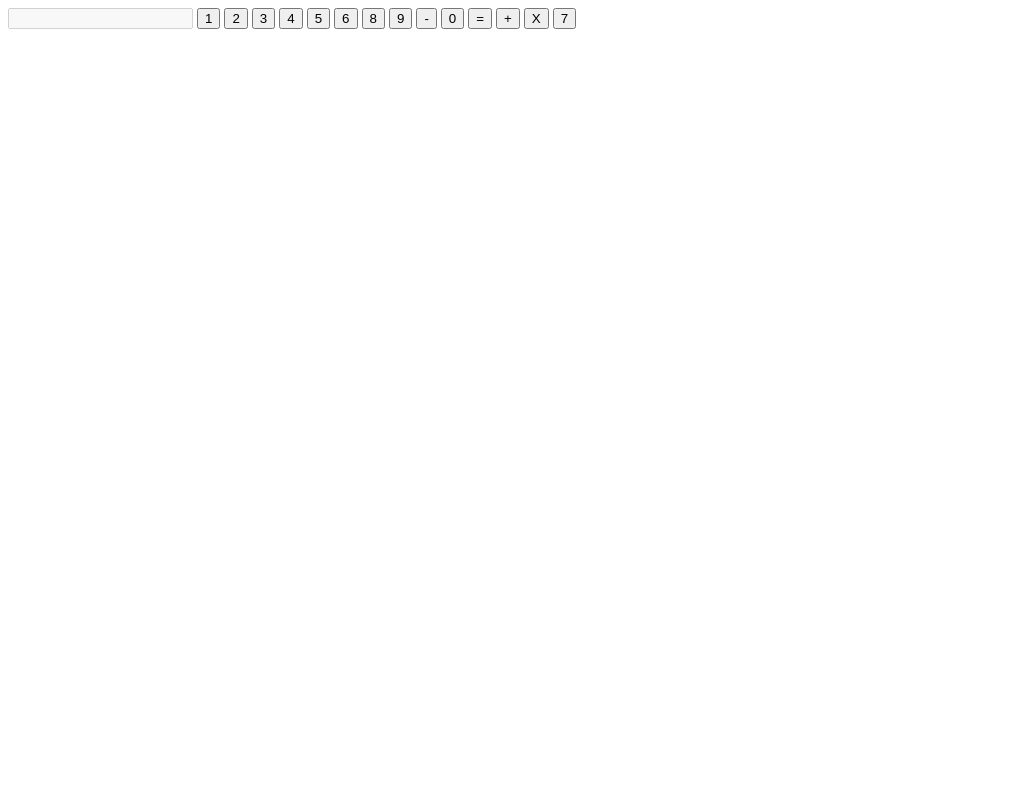
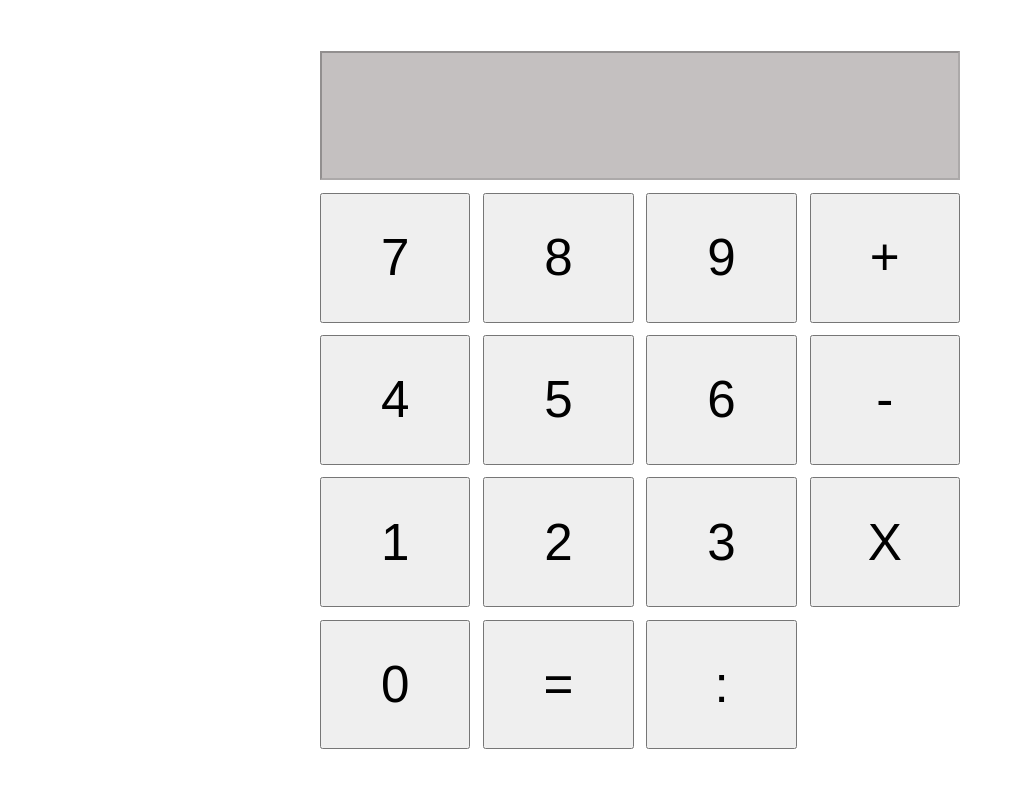
Before and after one commit to Nicociara/Taschenrechner, a plain HTML site: page index.html in a window 1280 px wide. Shown: the whole page, without its empty margins (0-1015 px from the left). Drawn offline with nearby package versions, Linux system fonts and the light colour scheme; files that its build step writes are made by us from their sources.

Commit message:
taschenrechner fertiggestellt

```diff
--- a/index.html
+++ b/index.html
@@ -5,45 +5,48 @@
         <meta name="viewport" content="width=device-width, initial-scale=1.0">
         <title>Taschenrechner</title>
         <script src="https://code.jquery.com/jquery-3.6.0.min.js" integrity="sha256-/xUj+3OJU5yExlq6GSYGSHk7tPXikynS7ogEvDej/m4=" crossorigin="anonymous"></script>
+        <link rel="stylesheet" href="style.css">
     </head>
+
     <body>
 
 
         <input type="text" id="textfeld" disabled>
-        <input class="Number"
+        <input class="Number" id="one"
         type="button"
         value="1">
-        <input class="Number"
+        <input class="Number" id="two"
         type="button"
         value="2">
-        <input class="Number"
+        <input class="Number" id="three"
         type="button"
-        value="3">  <input class="Number"
+        value="3">  <input class="Number" id="four"
         type="button"
-        value="4">  <input class="Number"
+        value="4">  <input class="Number" id="five"
         type="button"
-        value="5">  <input class="Number"
+        value="5">  <input class="Number" id="six"
         type="button"
         value="6"
          class="Number"
         type="button"
-        value="7"> <input class="Number"
+        value="7"> <input class="Number" id="eight"
         type="button"
-        value="8"> <input class="Number"
+        value="8"> <input class="Number" id="nine"
         type="button"
-        value="9"> <input class="Number"
+        value="9"> <input class="Number" id="Minus"
         type="button"
-        value="-">  <input class="Number"
+        value="-">  <input class="Number" id="Zerro"
         type="button"
-        value="0"> <input class="Number"
+        value="0"> <input class="Number" id="gleich"
         type="button"
-        value="="> <input class="Number"
+        value="="> <input class="Number" id="Plus"
         type="button"
         value="+">
-        <input class="Number"
+        <input class="Number" id="Mal"
         type="button"
         value="X">
-        <input class="Number" type="button" value="7">
+        <input id="seven" class="Number" type="button" value="7">
+        <input id="geteilt" class="Number" type="button" value=":">
 
         <input type="hidden"  id="geheim" name="versteckt" >
 
@@ -51,11 +54,18 @@
 $( ":button" ).on ("click",function (){
 
 var X =$(this).val ();
-if(X!="-"&&X!="X"&&X!="="&&X!="+"){
+if(X!="-"&&X!="X"&&X!="="&&X!="+"&&X!=":"){
     $ ("input:text").val ($("input:text").val()+X);
 } else if(X!="="){
 $("#geheim").val ($("input:text").val ());
- $("input:text.").val ("");
+ $("input:text").val ("");
+ $(this).addClass("operator");
+
+}else if(X=="="){var F=$(".operator").val();
+if(F=="-"){$("input:text").val(parseInt($("#geheim").val())- parseInt($("#textfeld").val()));}
+ else if(F=="+"){$("input:text").val (parseInt($("#geheim").val())+ parseInt($("#textfeld").val()));}
+else if(F=="X"){$("input:text").val (parseInt($("#geheim").val())* parseInt($("#textfeld").val()));}
+else if(F=="X"){$("input:text").val (parseInt($("#geheim").val())/ parseInt($("#textfeld").val()));}
 }
 
 console.log (X);
--- /dev/null
+++ b/style.scss
@@ -0,0 +1,69 @@
+*{
+    font-size: 4vw;
+}
+
+body{height: calc(100vh - 2em);
+    display: grid;
+    grid-template-columns: 1fr 1fr 1fr 1fr  ;
+    grid-template-rows: 1fr 1fr 1fr 1fr 1fr  ;
+   grid-template-areas: "text text text text" " sieben acht neun plus" "vier fünf sechs minus"  "eins zwei drei mal"   "zero gleich geteilt nix ";
+   margin: 1em auto;
+   width: 50%;
+   grid-gap: .25em;
+}
+
+#textfeld{
+    background-color: rgb(196, 192, 192);
+    grid-area: text ;
+    text-align: right;
+}
+#one{
+    grid-area: eins;
+}
+#two{
+    grid-area: zwei;
+}
+#three{
+    grid-area: drei;
+}
+#Mal{
+    grid-area: mal;
+}
+#four{
+    grid-area: vier;
+}
+#five{
+    grid-area: fünf;
+}
+#six{
+    grid-area: sechs;
+}
+#seven{
+    grid-area: sieben;
+}
+#eight{
+    grid-area: acht;
+}
+#nine{
+    grid-area: neun;
+}
+#Zerro{
+    grid-area: zero;
+}
+#gleich{
+    grid-area: gleich;
+}
+#Plus{
+    grid-area: plus;
+}
+#Minus{
+    grid-area: minus;
+}
+#geteilt{
+    grid-area: geteilt;
+}
+
+
+.operator{
+    background-color: slategrey;
+}
```
Also changed, not shown: 2 other files.
